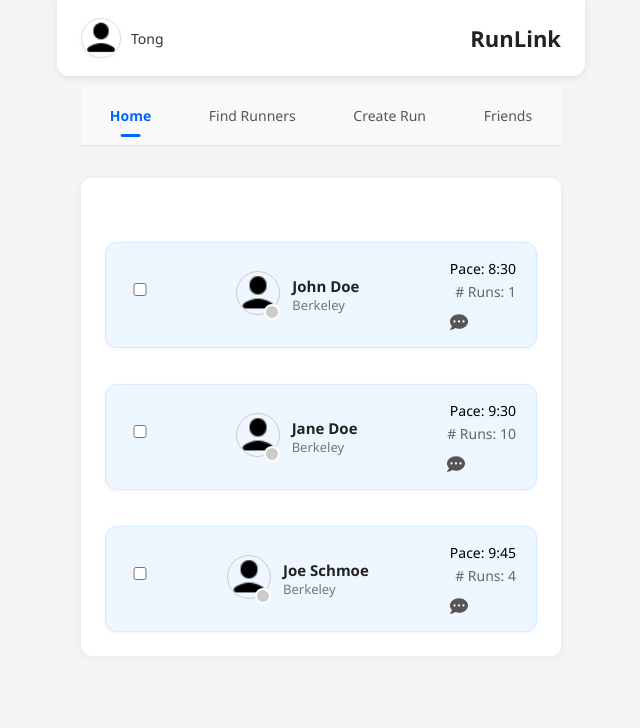
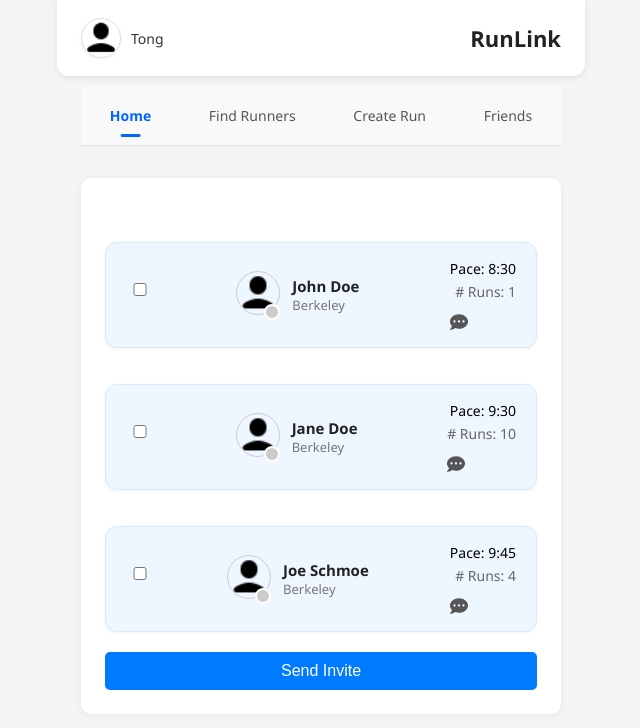
Before and after one commit to steffilin/160project, a React (Create React App) app in the folder frontend/: page /landing/chooserunners in a window 1280 px wide. Shown: the top 728 px of the page, without its empty margins (319-959 px from the left). Built offline with nearby package versions, Linux system fonts and the light colour scheme.

Commit message:
sent invite page added

```diff
--- a/frontend/src/App.js
+++ b/frontend/src/App.js
@@ -18,6 +18,7 @@ import FindRunnersPage from './pages/FindRunnersPage';
 
 import CreateRunPage from './pages/CreateRunPage';
 import ChooseRunnersPage from './pages/ChooseRunnersPage';
+import SentInvitePage from './pages/SentInvitePage';
 import Chat from './pages/Chat';
 
 const dummyUserInfo = {
@@ -69,6 +70,7 @@ function App() {
           <Route path="find-runners" element={<FindRunnersPage />} />
           <Route path="create-run" element={<CreateRunPage />} />
           <Route path="chooserunners" element={<ChooseRunnersPage />} />
+          <Route path="sent-invite" element={<SentInvitePage />} />
           <Route path="friends" element={<FriendsLayout />} >
             <Route path="" element={<FriendsPage />} />
             <Route path="chat" element={<Chat />} />
--- a/frontend/src/pages/ChooseRunnersPage.js
+++ b/frontend/src/pages/ChooseRunnersPage.js
@@ -49,6 +49,7 @@ function FriendCard({ user, isSelected, onToggle }) {
 
 function ChooseRunnersPage() {
 
+    const navigate = useNavigate();
     const [selectedFriends, setSelectedFriends] = useState([]);
 
     const dummyFriendList = useFriendList();
@@ -61,7 +62,18 @@ function ChooseRunnersPage() {
         );
     };
 
+    const handleClick = () => {
+        navigate('/landing/sent-invite', {
+            // state: {
+            //   eventName,
+            //   location,
+            //   time,
+            // },
+        });
+    }
+
     return (
+        <div>
             <div className="friend-list-container">
                 {dummyFriendList.map((friend, index) => (
                     <FriendCard key={index} user={friend}
@@ -69,6 +81,12 @@ function ChooseRunnersPage() {
                     onToggle={toggleFriend}/>
                 ))}
             </div>
+
+            <button onClick={handleClick}>Send Invite</button>
+        </div>
+
+
+
       );
 }
 
--- /dev/null
+++ b/frontend/src/pages/SentInvitePage.js
@@ -0,0 +1,19 @@
+import React, { createElement, useState } from 'react';
+// import React, { useState } from 'react';
+import { useLocation } from 'react-router-dom';
+import '../styles/FriendList.css';
+import { useNavigate } from 'react-router-dom';
+import { FaCommentDots } from 'react-icons/fa';
+import { useFriendList } from '../FriendContext';
+
+
+
+function SentInvitePage() {
+    return (
+        <div>
+            <p>Your invite has been sent to the running party!</p>
+        </div>
+    )
+}
+
+export default SentInvitePage;
```
Lines whose indentation alone changed are shown as unchanged.
